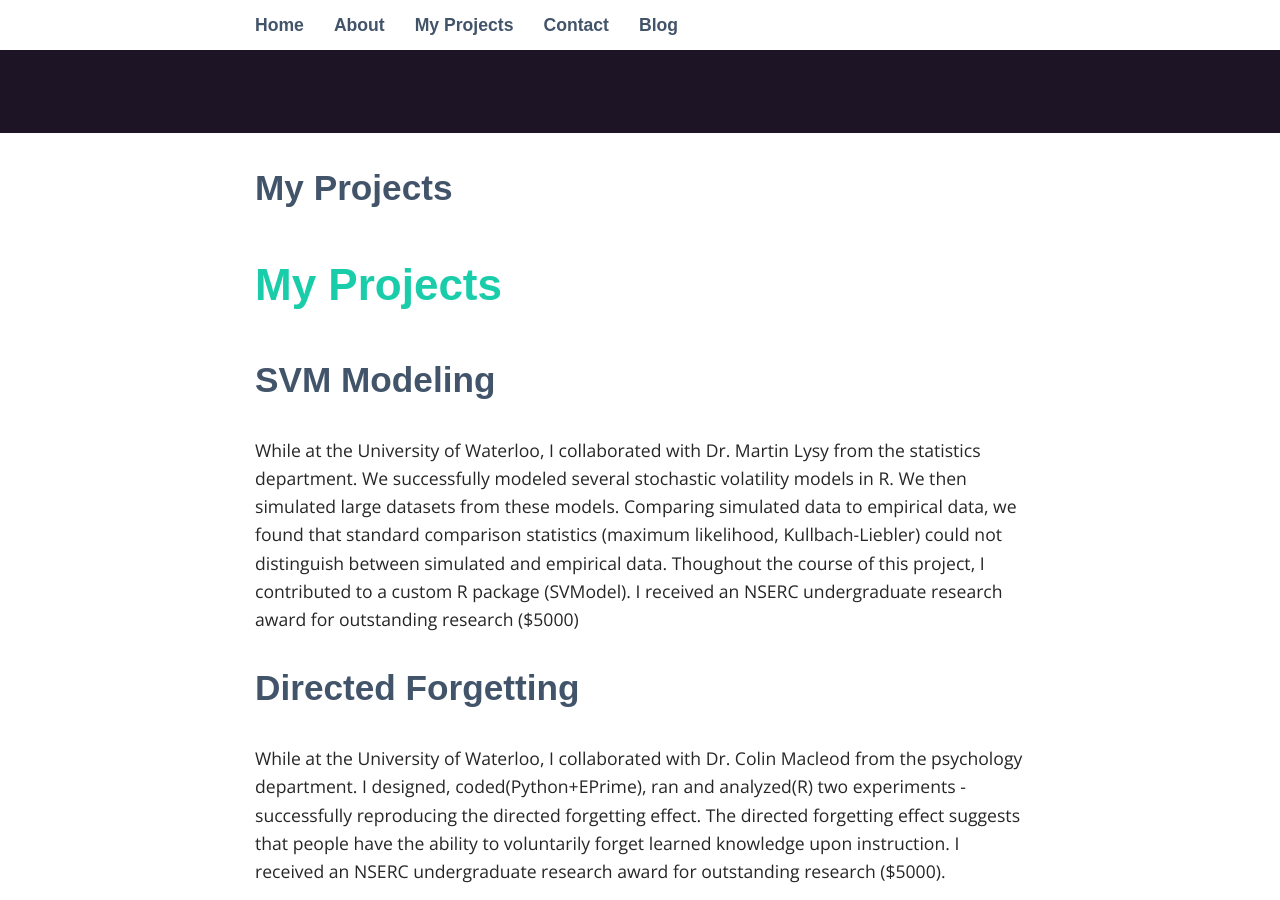
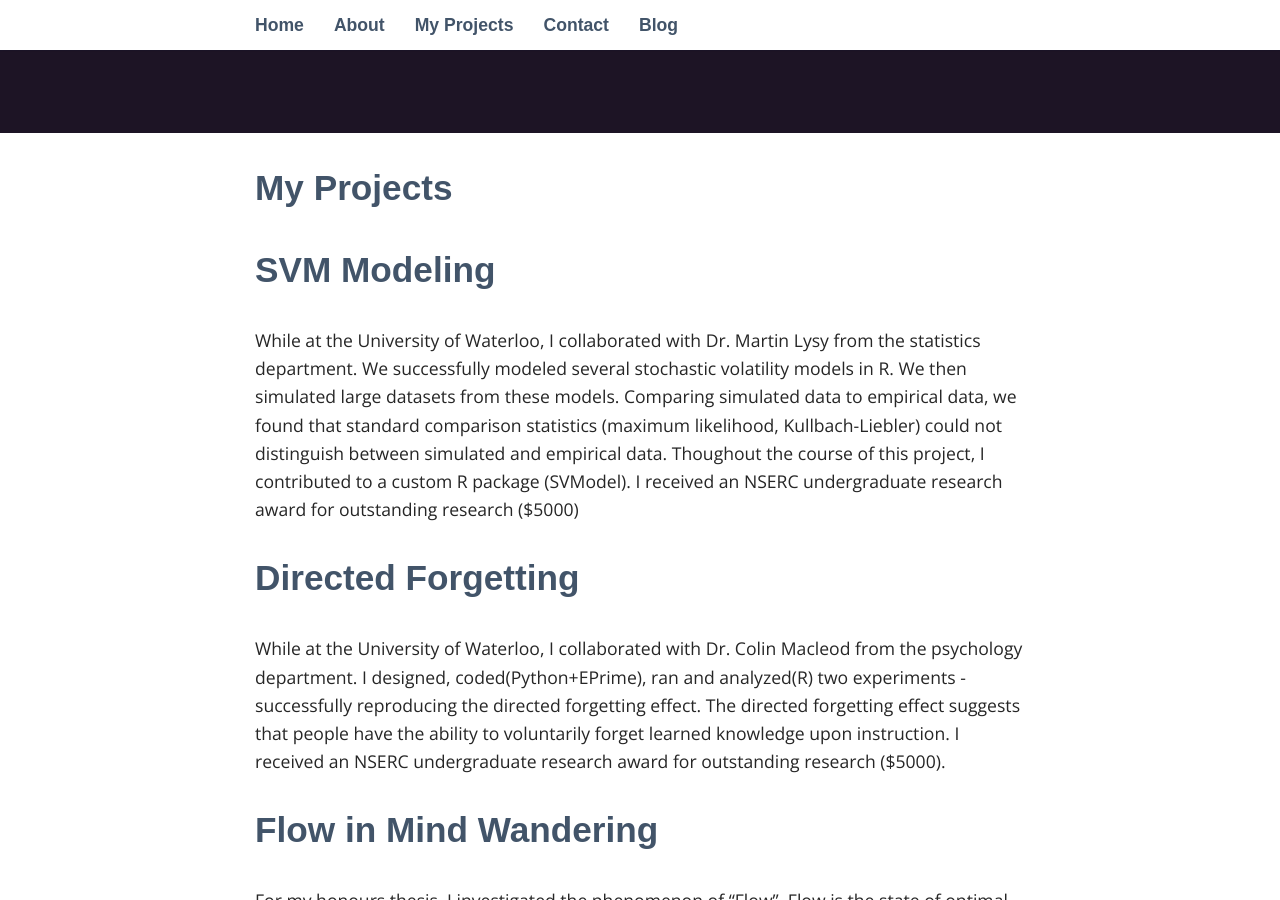
Before and after one commit to arnehuang/arnehuang.github-io, a Jekyll site: the page built from _pages/03_projects.md, in a window 1280 px wide and 900 px high, scrolled down 367 px. Built offline with Jekyll 4.4.1, drawn with Linux system fonts in a browser that asks for light colours; some web fonts are replaced.

Commit message:
Update 03_projects.md

```diff
--- a/_pages/03_projects.md
+++ b/_pages/03_projects.md
@@ -3,7 +3,6 @@ layout: page
 title: My Projects
 permalink: /MyProjects/
 ---
-  <h1> My Projects</h1>
   <h2>SVM Modeling</h2>
   While at the University of Waterloo, I collaborated with Dr. Martin Lysy from the statistics department. We successfully modeled several stochastic volatility models in R. We then simulated large datasets from these models. Comparing simulated data to empirical data, we found that standard comparison statistics (maximum likelihood, Kullbach-Liebler) could not distinguish between simulated and empirical data. Thoughout the course of this project, I contributed to a custom R package (SVModel). I received an NSERC undergraduate research award for outstanding research ($5000)
 
```
